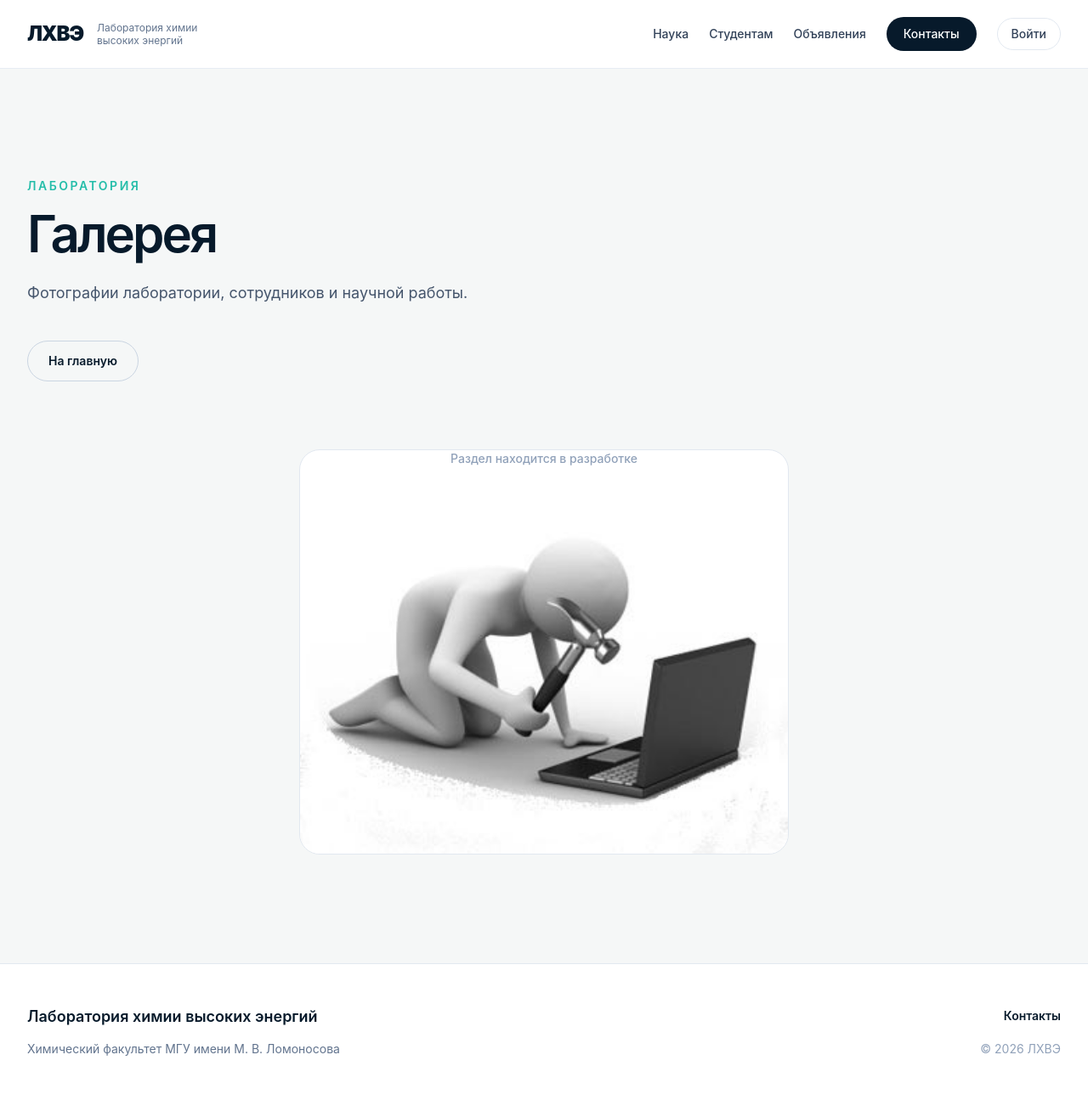
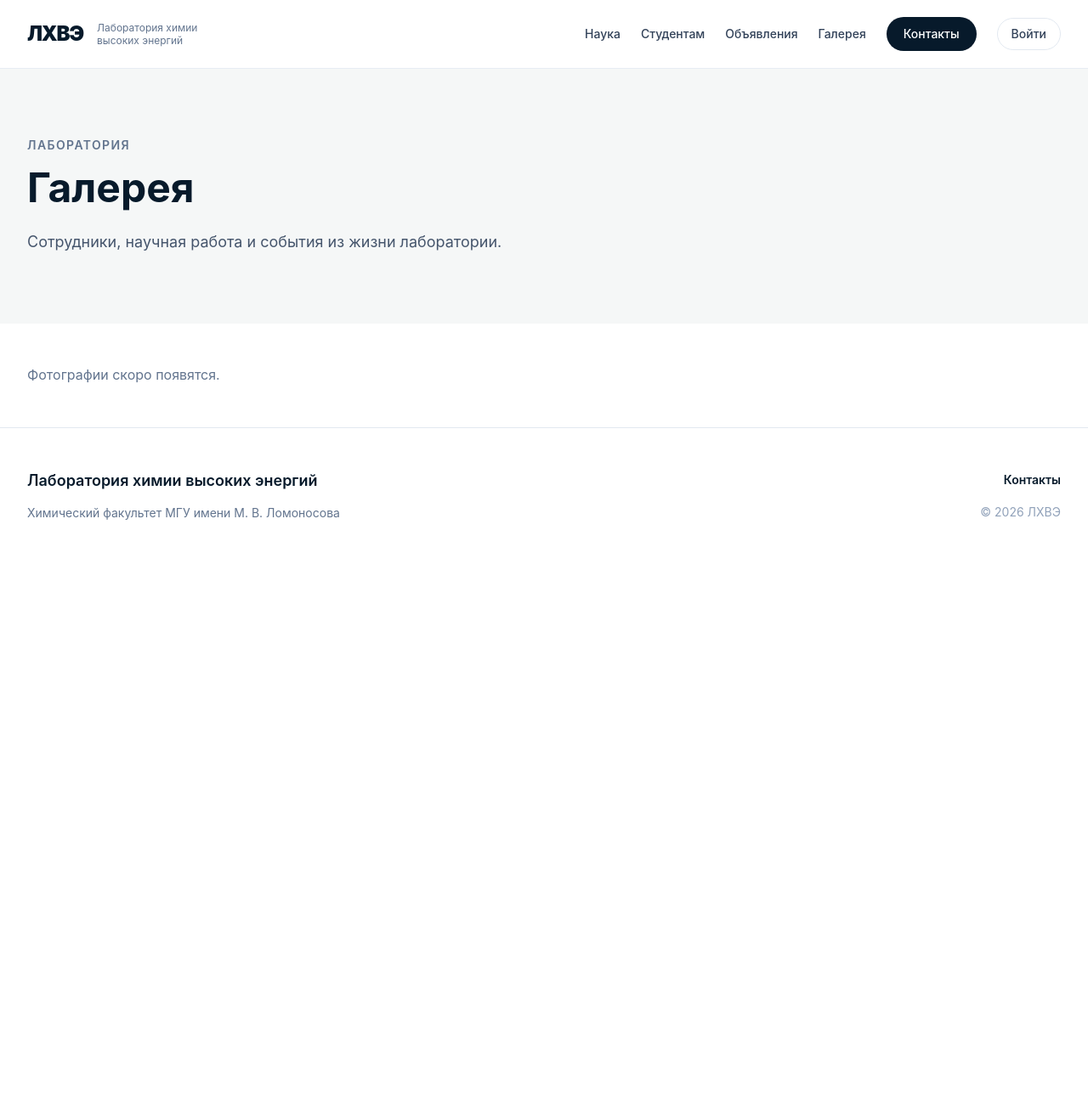
Before and after one commit to Umiacha/LHEC, a Django app: page /gallery/ in a window 1280 px wide. Shown: the whole page at 85% size. After the commit the page ends 612 px from the top, so only its background shows below. Run offline with Django 5.2, Linux system fonts and the light colour scheme; data that the repository does not hold is empty.

Commit message:
Add gallery.

```diff
--- a/core/static/core/css/main.css
+++ b/core/static/core/css/main.css
@@ -59,6 +59,7 @@
     --font-weight-black: 900;
     --tracking-tight: -0.025em;
     --tracking-wide: 0.025em;
+    --tracking-widest: 0.1em;
     --leading-tight: 1.25;
     --leading-snug: 1.375;
     --radius-xl: 0.75rem;
@@ -803,6 +801,10 @@
     --tw-tracking: var(--tracking-wide);
     letter-spacing: var(--tracking-wide);
   }
+  .tracking-widest {
+    --tw-tracking: var(--tracking-widest);
+    letter-spacing: var(--tracking-widest);
+  }
   .break-words {
     overflow-wrap: break-word;
   }
@@ -1112,17 +1093,8 @@
     }
   }
   @media (width >= 64rem) {
-    .lg\:col-span-5 {
-      grid-column: span 5 / span 5;
-    }
-    .lg\:col-span-6 {
-      grid-column: span 6 / span 6;
-    }
-    .lg\:col-start-7 {
-      grid-column-start: 7;
-    }
-    .lg\:mt-24 {
-      margin-top: calc(var(--spacing) * 24);
+    .lg\:col-span-3 {
+      grid-column: span 3 / span 3;
     }
     .lg\:flex {
       display: flex;
@@ -1572,6 +1538,59 @@ img {
   syntax: "*";
   inherits: false;
   initial-value: 0 0 #0000;
+}
+@property --tw-blur {
+  syntax: "*";
+  inherits: false;
+}
+@property --tw-brightness {
+  syntax: "*";
+  inherits: false;
+}
+@property --tw-contrast {
+  syntax: "*";
+  inherits: false;
+}
+@property --tw-grayscale {
+  syntax: "*";
+  inherits: false;
+}
+@property --tw-hue-rotate {
+  syntax: "*";
+  inherits: false;
+}
+@property --tw-invert {
+  syntax: "*";
+  inherits: false;
+}
+@property --tw-opacity {
+  syntax: "*";
+  inherits: false;
+}
+@property --tw-saturate {
+  syntax: "*";
+  inherits: false;
+}
+@property --tw-sepia {
+  syntax: "*";
+  inherits: false;
+}
+@property --tw-drop-shadow {
+  syntax: "*";
+  inherits: false;
+}
+@property --tw-drop-shadow-color {
+  syntax: "*";
+  inherits: false;
+}
+@property --tw-drop-shadow-alpha {
+  syntax: "<percentage>";
+  inherits: false;
+  initial-value: 100%;
+}
+@property --tw-drop-shadow-size {
+  syntax: "*";
+  inherits: false;
 }
 @property --tw-backdrop-blur {
   syntax: "*";
@@ -1642,6 +1661,19 @@ img {
       --tw-ring-offset-width: 0px;
       --tw-ring-offset-color: #fff;
       --tw-ring-offset-shadow: 0 0 #0000;
+      --tw-blur: initial;
+      --tw-brightness: initial;
+      --tw-contrast: initial;
+      --tw-grayscale: initial;
+      --tw-hue-rotate: initial;
+      --tw-invert: initial;
+      --tw-opacity: initial;
+      --tw-saturate: initial;
+      --tw-sepia: initial;
+      --tw-drop-shadow: initial;
+      --tw-drop-shadow-color: initial;
+      --tw-drop-shadow-alpha: 100%;
+      --tw-drop-shadow-size: initial;
       --tw-backdrop-blur: initial;
       --tw-backdrop-brightness: initial;
       --tw-backdrop-contrast: initial;
--- a/core/templates/core/base.html
+++ b/core/templates/core/base.html
@@ -62,6 +62,9 @@
                 >
                     Объявления
                 </a>
+
+                <a class="text-sm font-medium text-slate-700 transition-colors hover:text-lab-950"
+                   href="{% url 'core:gallery' %}">Галерея</a>
 
                 <a
                     class="rounded-full bg-lab-950 px-5 py-2.5 text-sm font-medium text-white transition-colors hover:bg-lab-800"
@@ -161,6 +164,8 @@
                     >
                         Контакты
                     </a>
+                    <a class="rounded-xl px-4 py-3 text-sm font-medium hover:bg-slate-50"
+                       href="{% url 'core:gallery' %}">Галерея</a>
                     <div class="my-1 border-t border-slate-100"></div>
 
                     {% if user.is_authenticated %}
--- a/core/templates/core/gallery.html
+++ b/core/templates/core/gallery.html
@@ -1,8 +1,45 @@
-{% extends "core/_placeholder.html" %}
+{% extends "core/base.html" %}
 
 {% block title %}Галерея — ЛХВЭ{% endblock %}
-{% block page_label %}Лаборатория{% endblock %}
-{% block page_heading %}Галерея{% endblock %}
-{% block page_intro %}
-Фотографии лаборатории, сотрудников и научной работы.
+{% block description %}Фотографии лаборатории, сотрудников и мероприятий.{% endblock %}
+
+{% block content %}
+<section class="bg-paper py-16 sm:py-20">
+    <div class="mx-auto max-w-7xl px-6 lg:px-8">
+        <p class="text-sm font-semibold uppercase tracking-widest text-slate-500">Лаборатория</p>
+        <h1 class="mt-4 text-4xl font-bold text-lab-950 sm:text-5xl">Галерея</h1>
+        <p class="mt-6 max-w-2xl text-lg leading-8 text-slate-600">Сотрудники, научная работа и события из жизни лаборатории.</p>
+    </div>
+</section>
+<section class="mx-auto max-w-7xl px-6 py-12 lg:px-8" aria-label="Фотографии">
+    <div class="grid gap-8 sm:grid-cols-2 lg:grid-cols-3">
+        {% for photo in page_obj %}
+            <figure class="overflow-hidden rounded-2xl border border-slate-200 bg-white">
+                <a href="{{ photo.image.url }}" target="_blank" rel="noopener"
+                   aria-label="Открыть фотографию: {{ photo.caption }} (в новой вкладке)">
+                    <img src="{{ photo.thumbnail.url }}" alt="{{ photo.caption }}"
+                         loading="lazy" decoding="async" width="960" height="720"
+                         class="aspect-[4/3] w-full object-cover">
+                </a>
+                <figcaption class="p-5">
+                    <p class="text-sm text-slate-500">{{ photo.year }} г.</p>
+                    <p class="mt-2 leading-7 text-slate-700">{{ photo.caption }}</p>
+                </figcaption>
+            </figure>
+        {% empty %}
+            <p class="text-slate-500 sm:col-span-2 lg:col-span-3">Фотографии скоро появятся.</p>
+        {% endfor %}
+    </div>
+    {% if page_obj.has_other_pages %}
+        <nav class="mt-10 flex items-center justify-center gap-6" aria-label="Страницы галереи">
+            {% if page_obj.has_previous %}
+                <a href="?page={{ page_obj.previous_page_number }}" class="font-medium text-lab-950 underline">Назад</a>
+            {% endif %}
+            <span class="text-sm text-slate-500">Страница {{ page_obj.number }} из {{ page_obj.paginator.num_pages }}</span>
+            {% if page_obj.has_next %}
+                <a href="?page={{ page_obj.next_page_number }}" class="font-medium text-lab-950 underline">Далее</a>
+            {% endif %}
+        </nav>
+    {% endif %}
+</section>
 {% endblock %}
--- a/core/views.py
+++ b/core/views.py
@@ -1,3 +1,4 @@
+from django.core.paginator import Paginator
 from django.db.models import Count, Q
 from django.http import HttpRequest, HttpResponse
 from django.shortcuts import render
@@ -8,7 +9,7 @@ from research.models import Diploma, Dissertation, ResearchDirection, ResearchPr
 from users.models import AcademicDegree, Employee, SciencePosition
 from users.roles import INTERNAL_MATERIALS_PERMISSION
 
-from .models import Announcement
+from .models import Announcement, GalleryPhoto
 
 
 def home(request: HttpRequest) -> HttpResponse:
@@ -66,7 +67,9 @@ def news(request: HttpRequest) -> HttpResponse:
 
 
 def gallery(request: HttpRequest) -> HttpResponse:
-    return render(request, "core/gallery.html")
+    photos = GalleryPhoto.objects.filter(is_published=True)
+    page = Paginator(photos, 24).get_page(request.GET.get('page'))
+    return render(request, "core/gallery.html", {'page_obj': page})
 
 
 def contacts(request: HttpRequest) -> HttpResponse:
```
Also changed, not shown: other parts of core/static/core/css/main.css (+3 -33 lines), core/admin.py (+23 -1 lines), core/gallery.py (added, +33 -0 lines), core/models.py (+80 -0 lines), core/test_gallery.py (added, +99 -0 lines), README.md, core/migrations/0003_galleryphoto.py (added).
